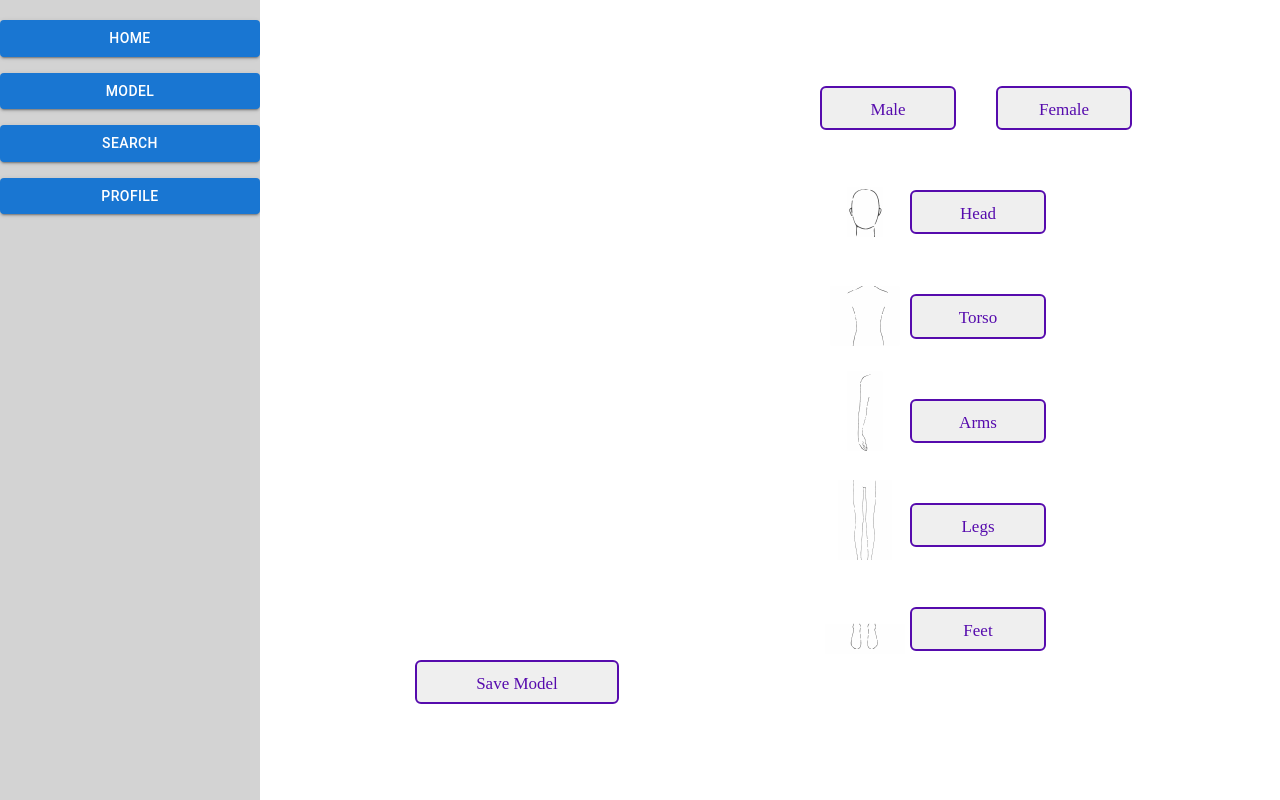
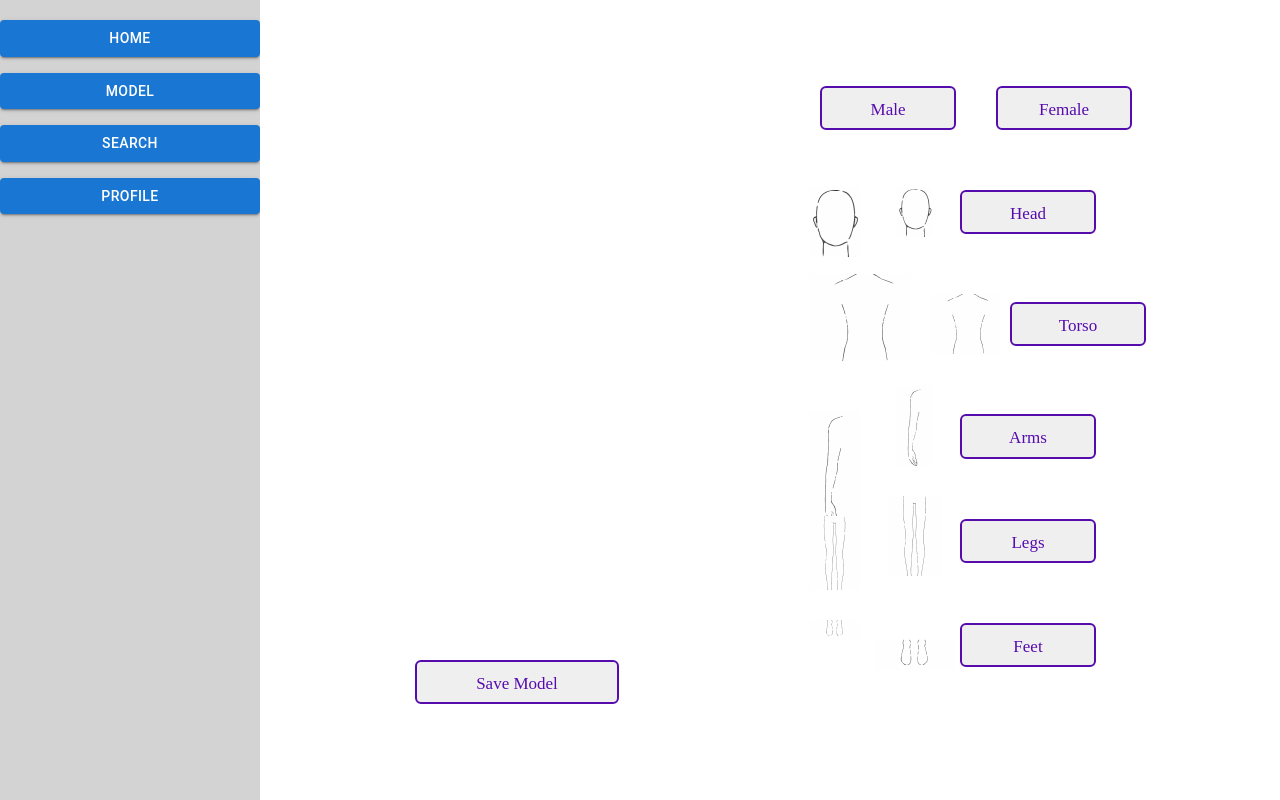
Before and after one commit to Project-FitCheck/FitCheck, a React (Create React App) app in the folder frontend/: page /model/edit in a window 1280 px wide. Built offline with nearby package versions, Linux system fonts and the light colour scheme.

Commit message:
started work on model edit page

```diff
--- a/frontend/src/App.js
+++ b/frontend/src/App.js
@@ -1,5 +1,6 @@
 import React from 'react';
 import './styles/navigation.css';
+import './styles/index.css';
 import { BrowserRouter, Routes, Route, Navigate } from "react-router-dom";
 
 import NavBar from './components/navbar';
--- a/frontend/src/index.js
+++ b/frontend/src/index.js
@@ -1,6 +1,7 @@
 import React from 'react';
 import ReactDOM from 'react-dom/client';
 import './styles/profile.css';
+import './styles/index.css';
 import App from './App';
 import reportWebVitals from './reportWebVitals';
 
--- a/frontend/src/styles/editModel.css
+++ b/frontend/src/styles/editModel.css
@@ -184,3 +184,82 @@ Button:active:before {
     color: #fff;
     background: #3a0ca3;
 }
+
+.ModelSettings {
+    position: absolute;
+    right: 100px;
+
+}
+
+ul{
+    list-style-type: none;
+    /*padding-left: 20px;*/
+}
+
+li{
+    margin-bottom: 20px;
+    display: flex;
+}
+
+.gender-setting::before{
+    content: url();
+    position: absolute;
+    left: 0; /* Align the images to the left of the list items */
+    top: 0; /* Align the images with the top of the list items */
+    width: 5px; /* Adjust the width of the images */
+    height: 5px; /* Adjust the height of the images */
+    margin-top: 4px; /* Adjust the margin to center the images vertically */
+}
+
+
+.head-setting::before{
+
+    content: url("../assets/FitCheck_male_template/male_head.svg");
+    position: relative;
+    left: 0; /* Align the images to the left of the list items */
+    /*top: px; /* Align the images with the top of the list items */
+    width: 50px; /* Adjust the width of the images */
+    height: 50px; /* Adjust the height of the images */
+    /*margin-top: 4px; /* Adjust the margin to center the images vertically */
+
+}
+
+.torso-setting::before{
+    content: url("../assets/FitCheck_male_template/male_torso.svg");
+    position: relative;
+    left: 0; /* Align the images to the left of the list items */
+    /*top: 0; /* Align the images with the top of the list items */
+    width: 100px; /* Adjust the width of the images */
+    height: 100px; /* Adjust the height of the images */
+    /*margin-top: 4px; /* Adjust the margin to center the images vertically */
+}
+
+.arms-setting::before{
+    content: url("../assets/FitCheck_male_template/male_leftarm.svg");
+    position: relative;
+    left: 0; /* Align the images to the left of the list items */
+    /*top: 0; /* Align the images with the top of the list items */
+    width: 50px; /* Adjust the width of the images */
+    height: 50px; /* Adjust the height of the images */
+    /*margin-top: 4px; /* Adjust the margin to center the images vertically */
+}
+
+.legs-setting::before{
+    content: url("../assets/FitCheck_male_template/male_legs.svg");
+    position: relative;
+    left: 0; /* Align the images to the left of the list items */
+    /*top: 0; /* Align the images with the top of the list items */
+    width: 50px; /* Adjust the width of the images */
+    height: 50px; /* Adjust the height of the images */
+    /*margin-top: 4px; /* Adjust the margin to center the images vertically */
+}
+
+.feet-setting::before{
+    content: url("../assets/FitCheck_male_template/male_feet.svg");
+    position: relative;
+    left: 0; /* Align the images to the left of the list items */
+    /*top: 0; /* Align the images with the top of the list items */
+    width: 50px; /* Adjust the width of the images */
+    height: 50px; /* Adjust the height of the images */
+    /*margin-top: 4px; /* Adjust the margin to center the images vertically */
+}
--- /dev/null
+++ b/frontend/src/styles/index.css
@@ -0,0 +1,93 @@
+body {
+  margin: 0px;
+}
+
+.settings {
+  margin: auto;
+  text-align: center;
+  padding: 10px;
+  background-color: lightgray;
+}
+
+.account {
+  margin: auto;
+  max-width: 500px;
+  text-align: center;
+  background-color: lightgray;
+  border-radius: 8px;
+}
+
+.profileImg {
+  margin: auto auto 20px auto;
+  width: 200px;
+  height: 200px;
+  border-radius: 50%;
+  display: flex;
+  align-items: center;
+  text-align: center;
+  border: 3px solid lightgray;
+}
+
+.profileImg, p {
+  margin: auto;
+}
+
+.info {
+  margin: 10px auto auto auto;
+  max-width: 500px;
+  background-color: lightgray;
+}
+
+table, td, th {
+  border: 1px solid black;
+  text-align: left;
+}
+
+table {
+  border-collapse: 100%;
+  width: 100%;
+}
+
+th, td {
+  padding: 10px;
+}
+
+.edit {
+  margin: auto;
+  text-align: center;
+  padding: 20px;
+}
+
+.editButton {
+  border-radius: 12px;
+  cursor: pointer;
+}
+
+.password {
+  text-align: center;
+  margin: 10px;
+  border-radius: 12px;
+  cursor: pointer;
+}
+
+.themes {
+  margin: auto auto 30px auto;
+  max-width: 500px;
+  text-align: center;
+  border-radius: 8px;
+  padding-top: 1px;
+  background-color: lightgray;
+}
+
+Select{
+  height: 2x;
+}
+
+.privacy {
+  margin: auto;
+  max-width: 500px;
+  text-align: center;
+  border-radius: 8px;
+  padding-top: 1px;
+  background-color: lightgray;
+}
```
